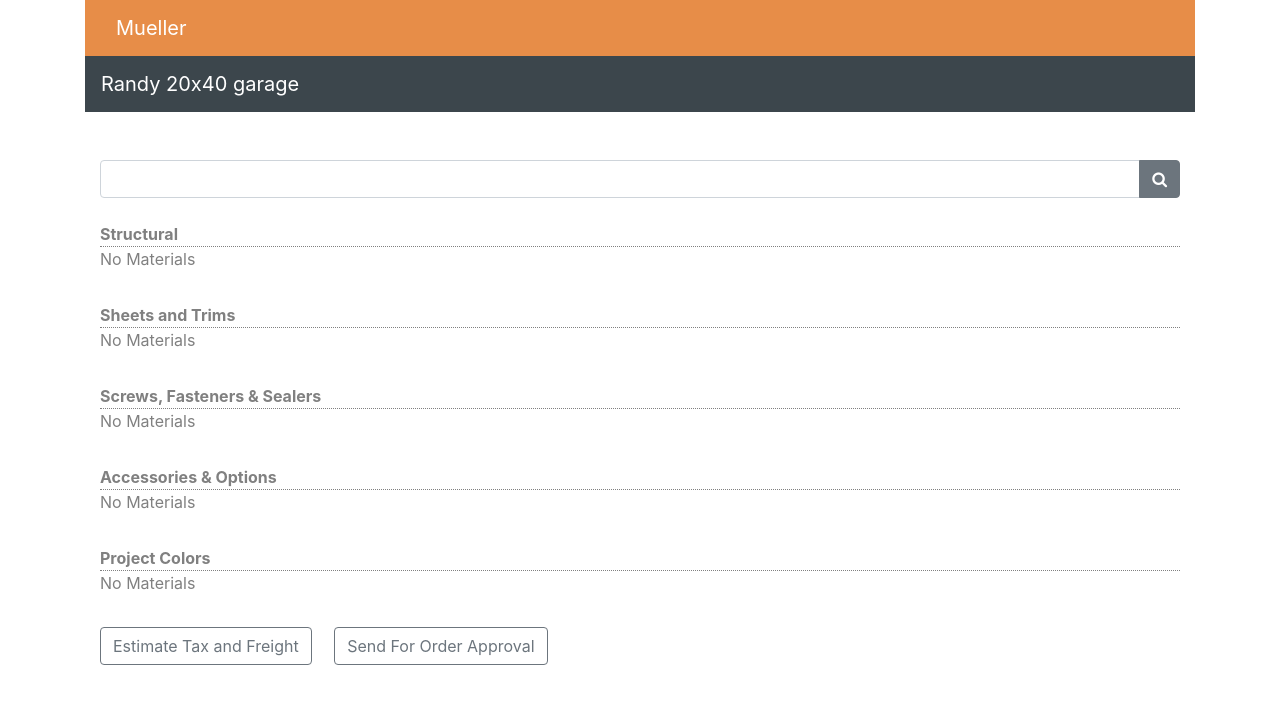
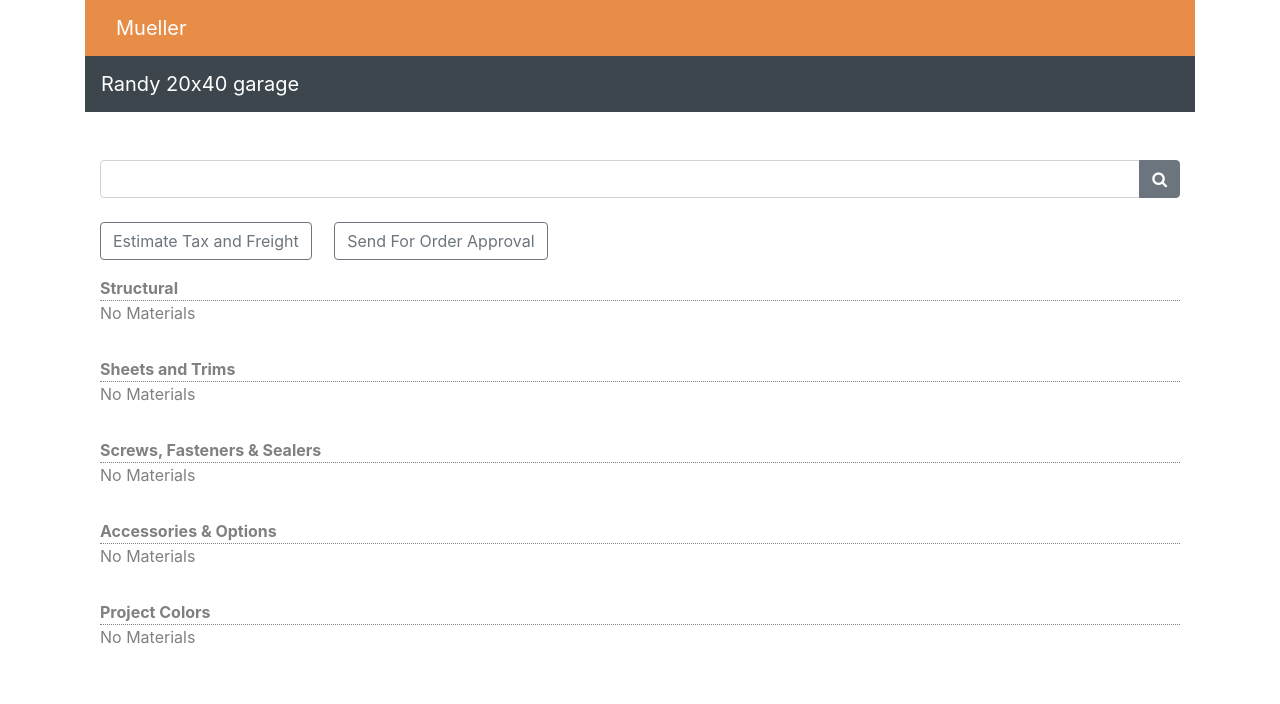
Before and after one commit to ichabondcrane/front-end-app, an Angular app: page /app-quotedetail in a window 1280 px wide. Shown: the top 704 px of the page. Built offline with nearby package versions, Linux system fonts and the light colour scheme.

Commit message:
change button location

```diff
--- a/src/app/quotedetail/quotedetail.component.html
+++ b/src/app/quotedetail/quotedetail.component.html
@@ -14,7 +14,10 @@
     </div>
     <br>
 
-
+    <p>
+        <button class="btn btn-outline-secondary " type="submit ">Estimate Tax and Freight</button> &nbsp;&nbsp;&nbsp;
+        <button class="btn btn-outline-secondary " type="submit ">Send For Order Approval</button>
+    </p>
 
     <div>
         <dt style="border-bottom: 1px dotted; color: #808080">Structural</dt>
@@ -43,11 +46,6 @@
     </div>
     <br>
 
-    <p>
-        <button class="btn btn-outline-secondary " type="submit ">Estimate Tax and Freight</button> &nbsp;&nbsp;&nbsp;
-        <button class="btn btn-outline-secondary " type="submit ">Send For Order Approval</button>
-    </p>
-
 
 
 
```
